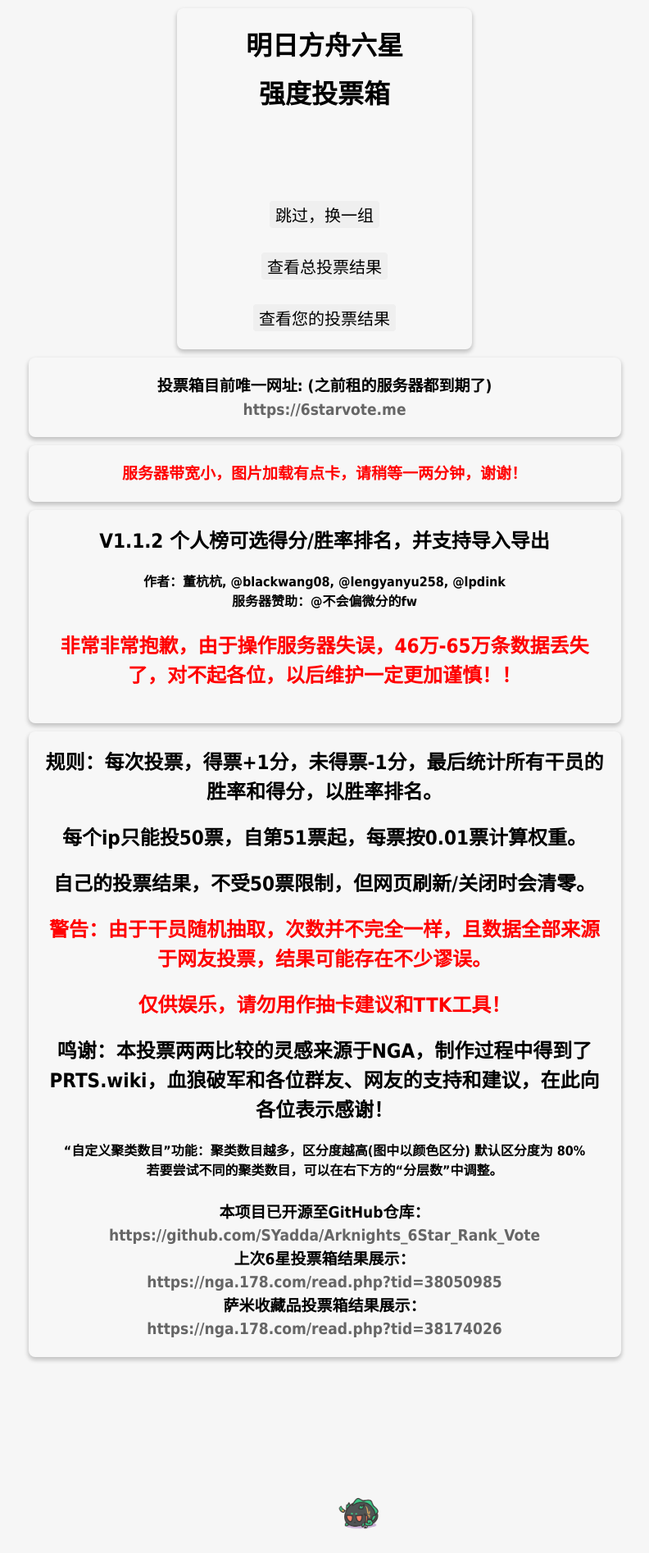
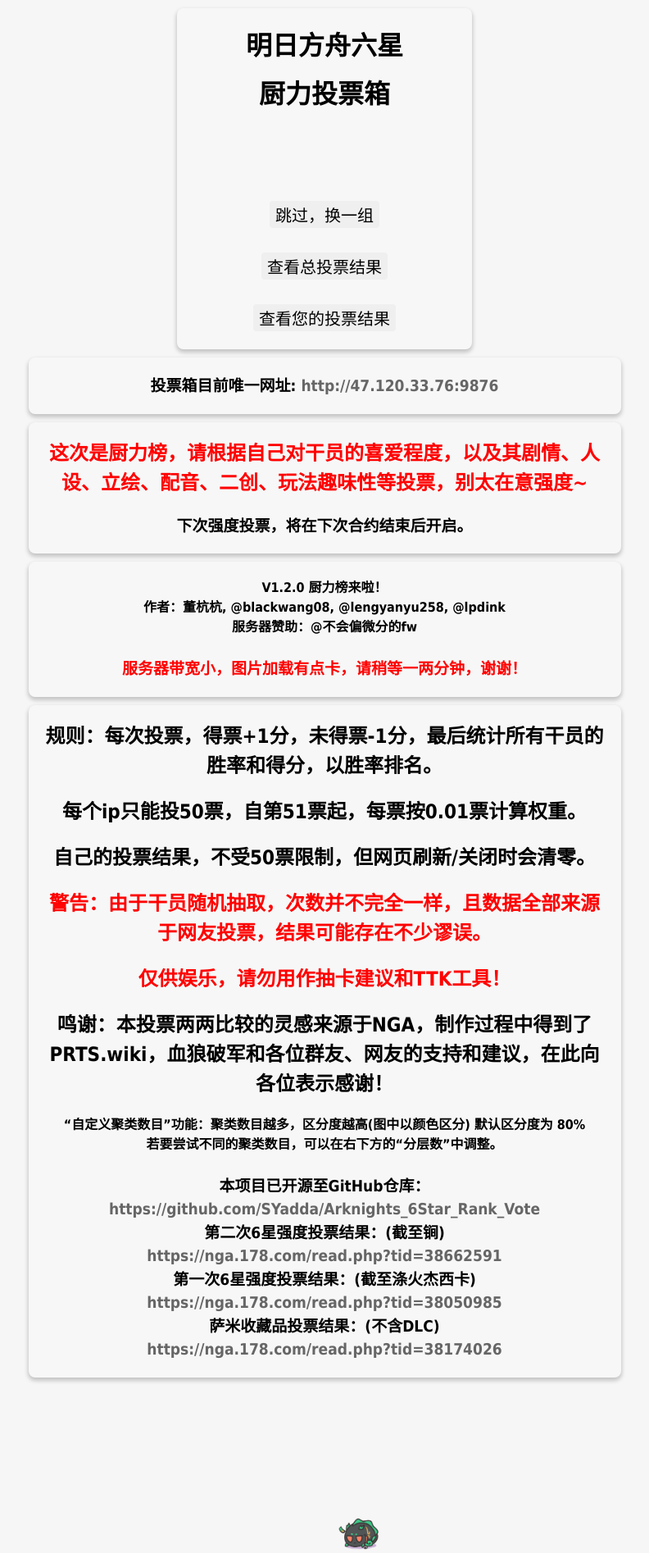
Before and after one commit to SYadda/Arknights_6Star_Rank_Vote, a Flask app: page / in a window 1280 px wide. Shown: the whole page at 82% size, without its empty margins (244-1036 px from the left). Before the commit the page ends 1865 px from the top, so only its background shows below. Run offline with Flask 3, Linux system fonts and the light colour scheme.

Commit message:
1.2.0 厨力投票箱

```diff
--- a/templates/page.html
+++ b/templates/page.html
@@ -3,7 +3,7 @@
 
 <head>
     <meta charset="utf-8" />
-    <title>六星干员强度投票箱</title>
+    <title>六星干员投票箱</title>
     <link rel="icon" type="image/x-icon" href="{{ url_for('static', filename='img/favicon.ico') }}">
     <link rel="stylesheet" type="text/css" href="{{ url_for('static', filename='css/base.css') }}" />
     <link rel="stylesheet" type="text/css" href="{{ url_for('static', filename='css/compare.css') }}" />
@@ -27,7 +27,7 @@
                     <td>
                         <!-- 标题 -->
                         <h1>&nbsp;&nbsp;&nbsp;&nbsp;&nbsp;&nbsp;明日方舟六星&nbsp;&nbsp;&nbsp;&nbsp;&nbsp;&nbsp;</h1>
-                        <h1>强度投票箱</h1>
+                        <h1>厨力投票箱</h1>
                         <br>
                         <!-- 按钮和反馈 -->
                         <div class="compare_block">
@@ -59,20 +59,22 @@
 
         <!-- footer部分 -->
         <div class="footer">
-            <h3>投票箱目前唯一网址: (之前租的服务器都到期了)</h3>
-            <a href="https://6starvote.me">
-                https://6starvote.me
-            </a>
+            <h3>投票箱目前唯一网址:
+                <a href="http://47.120.33.76:9876">
+                    http://47.120.33.76:9876
+                </a>
+            </h3>
         </div>
         <div class="footer">
-            <h3 class="red_text">服务器带宽小，图片加载有点卡，请稍等一两分钟，谢谢！</h3>
+            <h2 class="red_text">这次是厨力榜，请根据自己对干员的喜爱程度，以及其剧情、人设、立绘、配音、二创、玩法趣味性等投票，别太在意强度~</h2>
+            <h3>下次强度投票，将在下次合约结束后开启。</h3>
         </div>
         <div class="footer">
-            <h2>V1.1.2 个人榜可选得分/胜率排名，并支持导入导出</h2>
+            <h4>V1.2.0 厨力榜来啦！</h4>
             <h4>作者：董杭杭, @blackwang08, @lengyanyu258, @lpdink</h4>
             <h4>服务器赞助：@不会偏微分的fw</h4>
             <br>
-            <h2 class="red_text"> 非常非常抱歉，由于操作服务器失误，46万-65万条数据丢失了，对不起各位，以后维护一定更加谨慎！！</h2>
+            <h3 class="red_text">服务器带宽小，图片加载有点卡，请稍等一两分钟，谢谢！</h3>
         </div>
         <div class="footer">
             <h2>规则：每次投票，得票+1分，未得票-1分，最后统计所有干员的胜率和得分，以胜率排名。</h2>
@@ -88,11 +90,15 @@
                     <a href="https://github.com/SYadda/Arknights_6Star_Rank_Vote">
                         https://github.com/SYadda/Arknights_6Star_Rank_Vote
                     </a>
-                    <h3>上次6星投票箱结果展示：</h3>
+                    <h3>第二次6星强度投票结果：(截至锏)</h3>
+                    <a href="https://nga.178.com/read.php?tid=38662591">
+                        https://nga.178.com/read.php?tid=38662591
+                    </a>
+                    <h3>第一次6星强度投票结果：(截至涤火杰西卡)</h3>
                     <a href="https://nga.178.com/read.php?tid=38050985">
                         https://nga.178.com/read.php?tid=38050985
                     </a>
-                    <h3>萨米收藏品投票箱结果展示：</h3>
+                    <h3>萨米收藏品投票结果：(不含DLC)</h3>
                     <a href="https://nga.178.com/read.php?tid=38174026">
                         https://nga.178.com/read.php?tid=38174026
                     </a>
```
